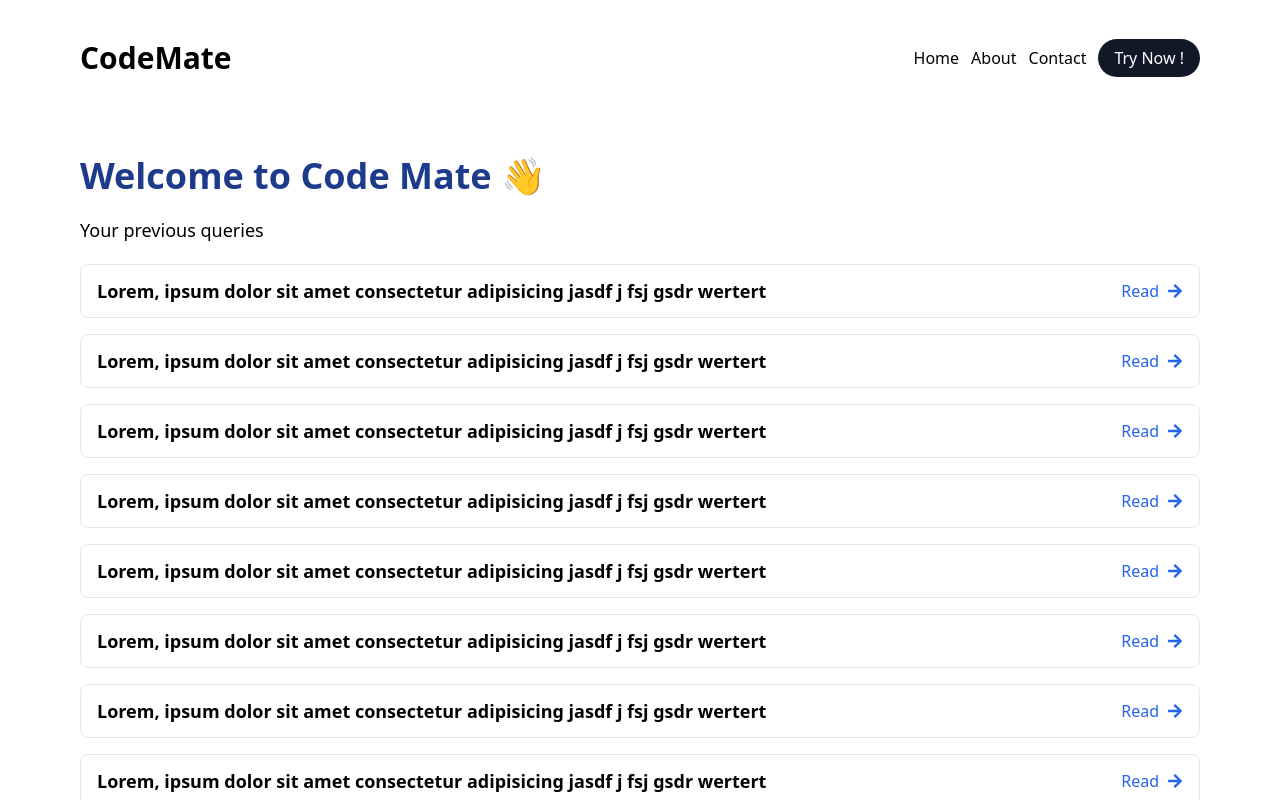
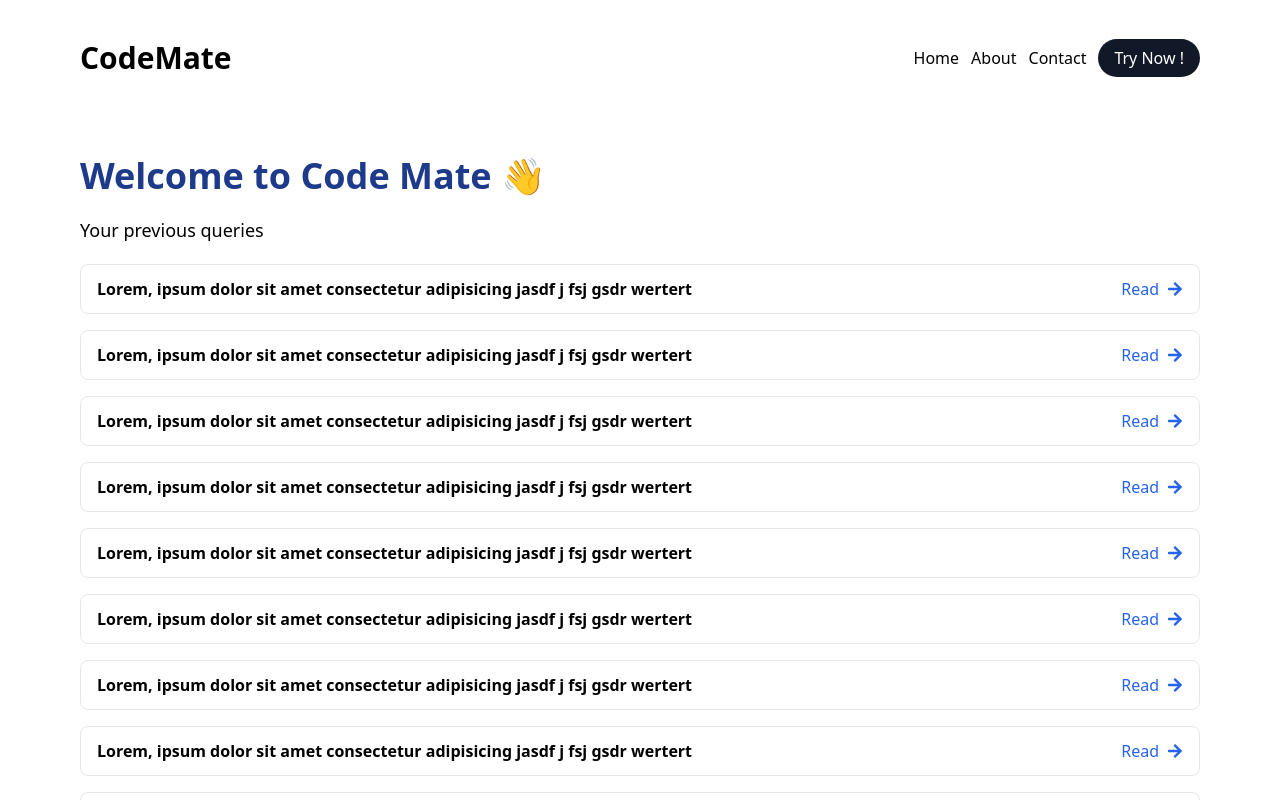
Before and after one commit to akshit614/CodeMate-Ai, a React (Vite) app: page / in a window 1280 px wide. Shown: the top 800 px of the page. Built offline with nearby package versions, Linux system fonts and the light colour scheme.

Commit message:
updated file

```diff
--- a/src/pages/DashBoard.tsx
+++ b/src/pages/DashBoard.tsx
@@ -17,7 +17,7 @@ const DashBoard = () => {
           {
             Array(10).fill(null).map((item,key) => {
               return <Link to={`/code/${item}`} key={key} className=' justify-between px-4 py-3 w-full border rounded-lg flex items-center'>
-                <h1 className='font-bold text-lg'>Lorem, ipsum dolor sit amet consectetur adipisicing jasdf j fsj gsdr wertert </h1>
+                <h1 className='font-bold'>Lorem, ipsum dolor sit amet consectetur adipisicing jasdf j fsj gsdr wertert </h1>
                 <button className='outline-none flex gap-x-2 items-center text-blue-600'>Read <FaArrowRight/></button>
                 </Link>
             })
```
